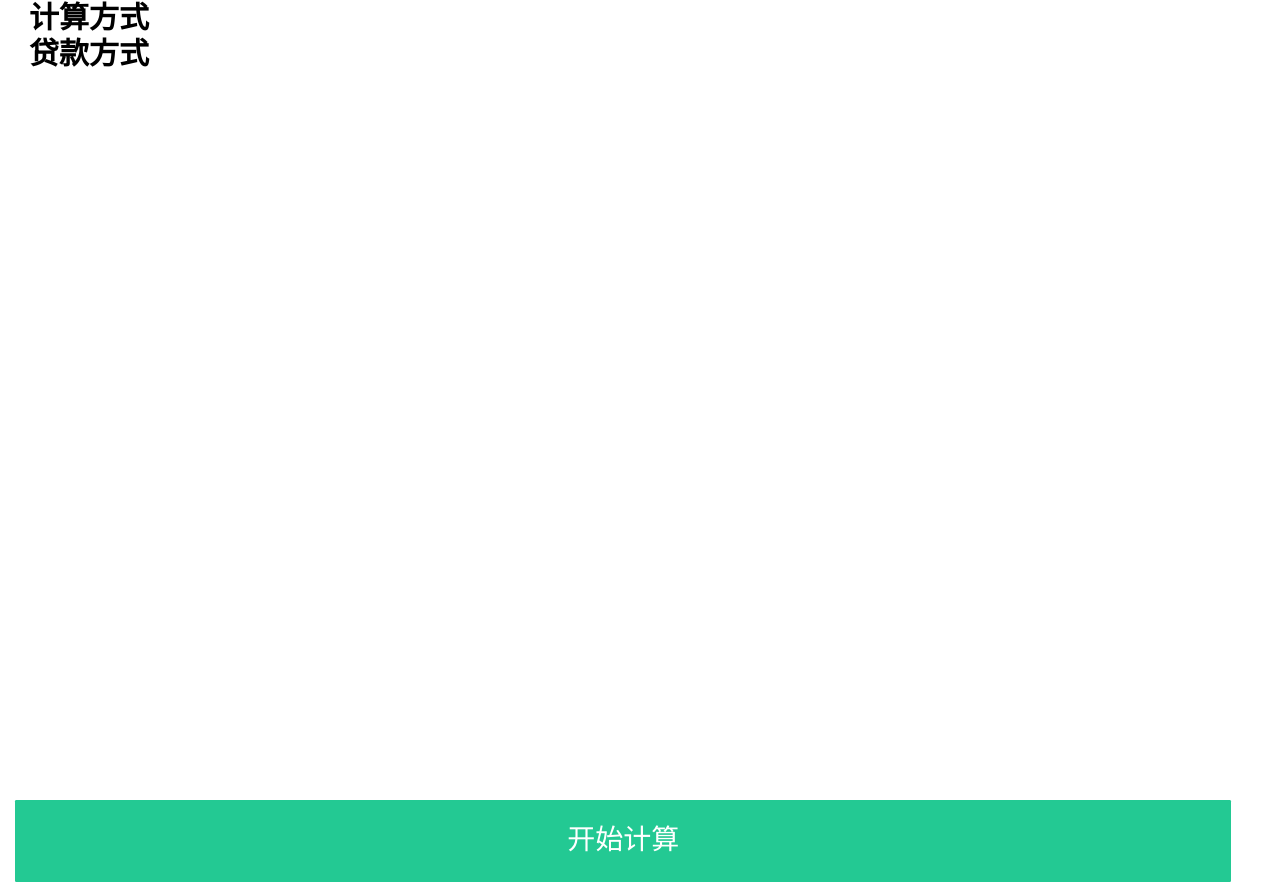
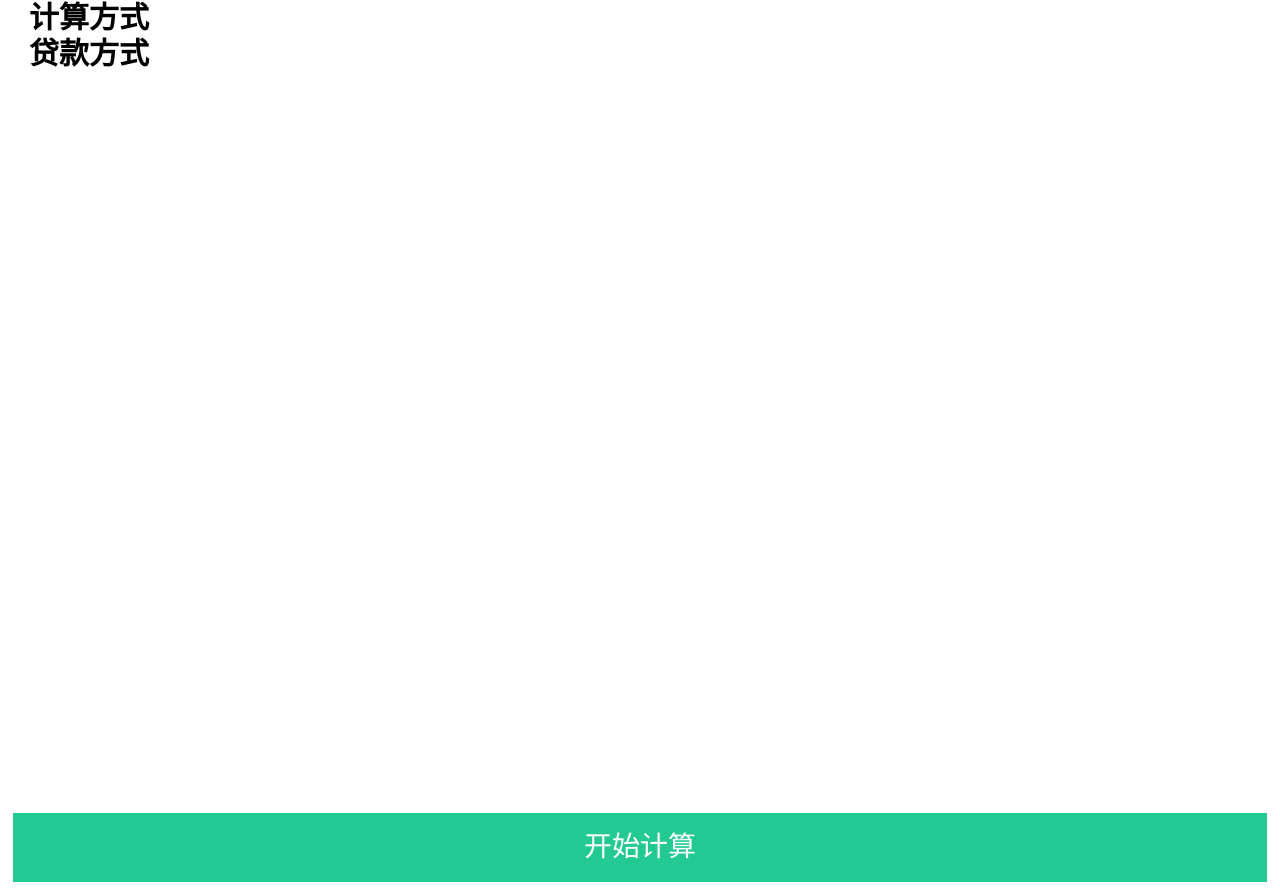
Before and after one commit to Greendayy/Mortgage-Calculator, a Next.js app: page / in a window 1280 px wide. Built offline with nearby package versions, Linux system fonts and the light colour scheme.

Commit message:
fix:button margin

```diff
--- a/styles/Home.module.css
+++ b/styles/Home.module.css
@@ -1,3 +1,4 @@
+
 .main{
   height: 100vh;
   width: 100%;
@@ -11,13 +12,11 @@
   background-color: #23c993;
   font-size: 28px;
   color:white;
-  width: 95%;
+  width: 100%;
   position:absolute;
-  height: 81.5938px;
-  border-radius: 0.08533rem;
+  height: 94.5938px;
+  border-radius: 0.2rem;
   text-align: center;
-  margin-bottom: 13.0559px;
-  margin-left: 15.2969px;
-  margin-right: 15.2969px;
-  margin-top: 13.0559;
+  margin-bottom: 0px;
+  border: white solid 13px;
 }
```
